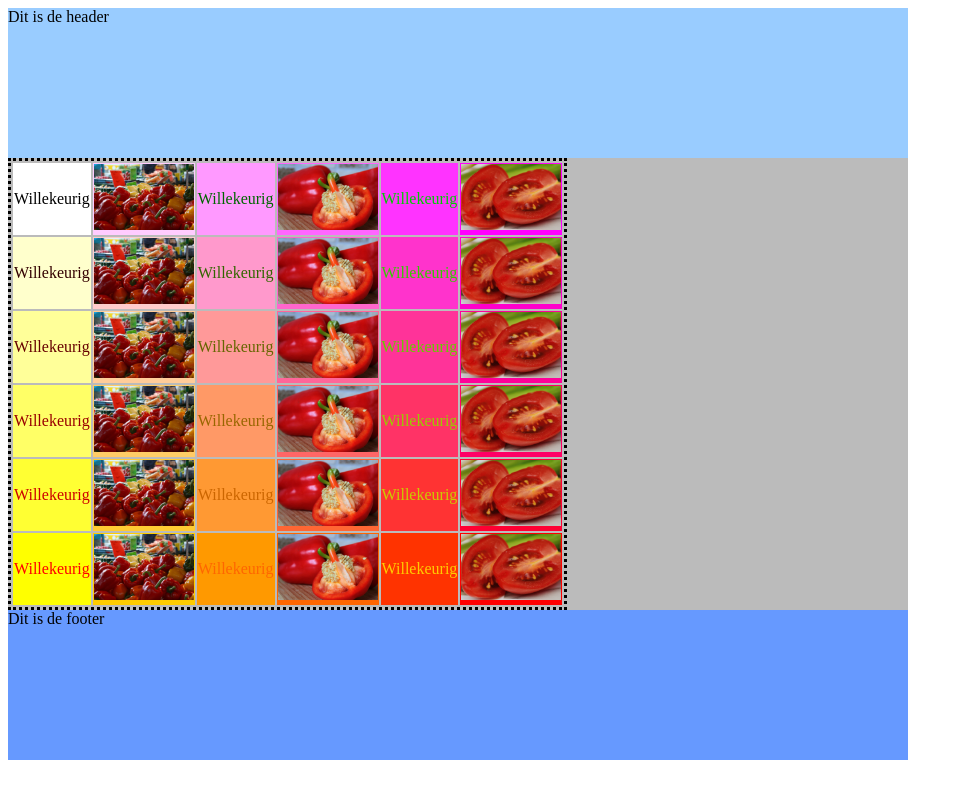
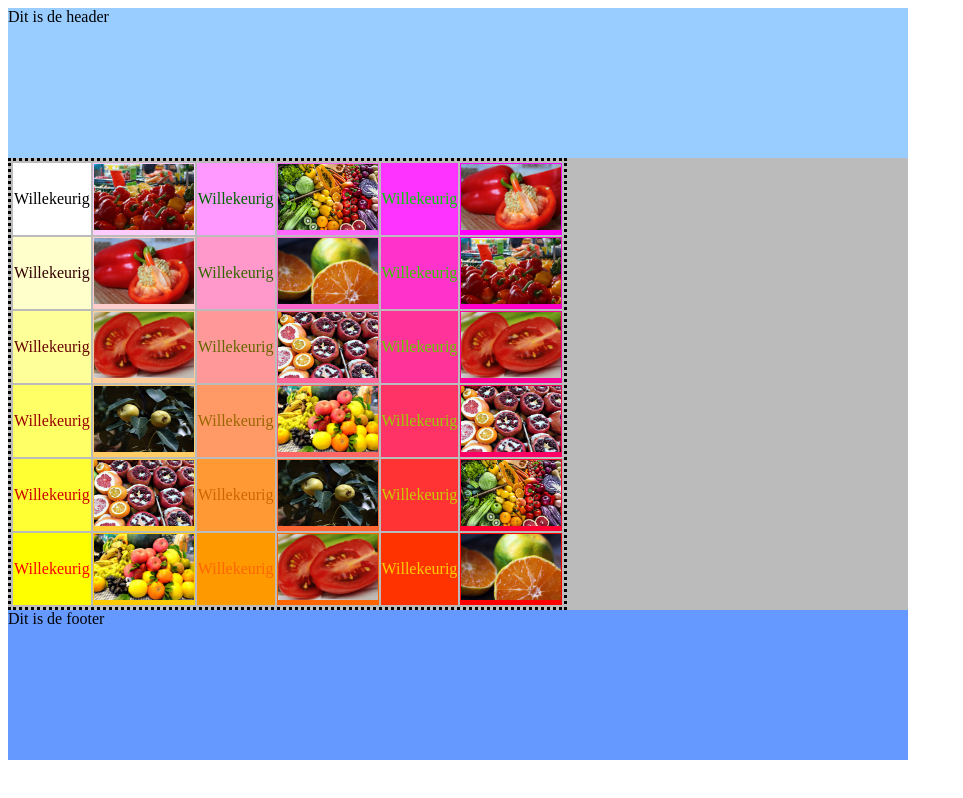
Before and after one commit to landremer/nhales12, a plain HTML site: page index.html in a window 1280 px wide. Shown: the whole page, without its empty margins (0-963 px from the left). Drawn offline with Linux system fonts and the light colour scheme.

Commit message:
Versie 2

```diff
--- a/index.html
+++ b/index.html
@@ -1,5 +1,5 @@
 <!DOCTYPE html>
-<html>
+<html lang="nl">
 
 <head>
     <meta charset="utf-8">
@@ -13,22 +13,22 @@
     <div class="inhoud">
             <table>
                 <tr>
-                    <td id="id01">Willekeurig</td><td id="id02"><img src="img/afbeelding1.jpg"></td><td id="id03">Willekeurig</td><td id="id04"><img src="img/afbeelding2.jpg"></td><td id="id05">Willekeurig</td><td id="id06"><img src="img/afbeelding3.jpg"></td>
+                    <td id="id01">Willekeurig</td><td id="id02"><img src="img/afbeelding1.jpg" alt="Gezond"></td><td id="id03">Willekeurig</td><td id="id04"><img src="img/afbeelding7.jpg" alt="Gezond"></td><td id="id05">Willekeurig</td><td id="id06"><img src="img/afbeelding2.jpg" alt="Gezond"></td>
                 </tr>
                 <tr>
-                    <td id="id07">Willekeurig</td><td id="id08"><img src="img/afbeelding1.jpg"></td><td id="id09">Willekeurig</td><td id="id10"><img src="img/afbeelding2.jpg"></td><td id="id11">Willekeurig</td><td id="id12"><img src="img/afbeelding3.jpg"></td>
+                    <td id="id07">Willekeurig</td><td id="id08"><img src="img/afbeelding2.jpg" alt="Gezond"></td><td id="id09">Willekeurig</td><td id="id10"><img src="img/afbeelding8.jpg" alt="Gezond"></td><td id="id11">Willekeurig</td><td id="id12"><img src="img/afbeelding1.jpg" alt="Gezond"></td>
                 </tr>
                 <tr>
-                    <td id="id13">Willekeurig</td><td id="id14"><img src="img/afbeelding1.jpg"></td><td id="id15">Willekeurig</td><td id="id16"><img src="img/afbeelding2.jpg"></td><td id="id17">Willekeurig</td><td id="id18"><img src="img/afbeelding3.jpg"></td>
+                    <td id="id13">Willekeurig</td><td id="id14"><img src="img/afbeelding3.jpg" alt="Gezond"></td><td id="id15">Willekeurig</td><td id="id16"><img src="img/afbeelding5.jpg" alt="Gezond"></td><td id="id17">Willekeurig</td><td id="id18"><img src="img/afbeelding3.jpg" alt="Gezond"></td>
                 </tr>
                 <tr>
-                    <td id="id19">Willekeurig</td><td id="id20"><img src="img/afbeelding1.jpg"></td><td id="id21">Willekeurig</td><td id="id22"><img src="img/afbeelding2.jpg"></td><td id="id23">Willekeurig</td><td id="id24"><img src="img/afbeelding3.jpg"></td>
+                    <td id="id19">Willekeurig</td><td id="id20"><img src="img/afbeelding4.jpg" alt="Gezond"></td><td id="id21">Willekeurig</td><td id="id22"><img src="img/afbeelding6.jpg" alt="Gezond"></td><td id="id23">Willekeurig</td><td id="id24"><img src="img/afbeelding5.jpg" alt="Gezond"></td>
                 </tr>
                 <tr>
-                    <td id="id25">Willekeurig</td><td id="id26"><img src="img/afbeelding1.jpg"></td><td id="id27">Willekeurig</td><td id="id28"><img src="img/afbeelding2.jpg"></td><td id="id29">Willekeurig</td><td id="id30"><img src="img/afbeelding3.jpg"></td>
+                    <td id="id25">Willekeurig</td><td id="id26"><img src="img/afbeelding5.jpg" alt="Gezond"></td><td id="id27">Willekeurig</td><td id="id28"><img src="img/afbeelding4.jpg" alt="Gezond"></td><td id="id29">Willekeurig</td><td id="id30"><img src="img/afbeelding7.jpg" alt="Gezond"></td>
                 </tr>
                 <tr>
-                    <td id="id31">Willekeurig</td><td id="id32"><img src="img/afbeelding1.jpg"></td><td id="id33">Willekeurig</td><td id="id34"><img src="img/afbeelding2.jpg"></td><td id="id35">Willekeurig</td><td id="id36"><img src="img/afbeelding3.jpg"></td>
+                    <td id="id31">Willekeurig</td><td id="id32"><img src="img/afbeelding6.jpg" alt="Gezond"></td><td id="id33">Willekeurig</td><td id="id34"><img src="img/afbeelding3.jpg" alt="Gezond"></td><td id="id35">Willekeurig</td><td id="id36"><img src="img/afbeelding8.jpg" alt="Gezond"></td>
                 </tr>
             </table>
         </div>
```
Also changed, not shown: img/afbeelding4.jpg (added), img/afbeelding5.jpg (added), img/afbeelding6.jpg (added), img/afbeelding7.jpg (added), img/afbeelding8.jpg (added).
